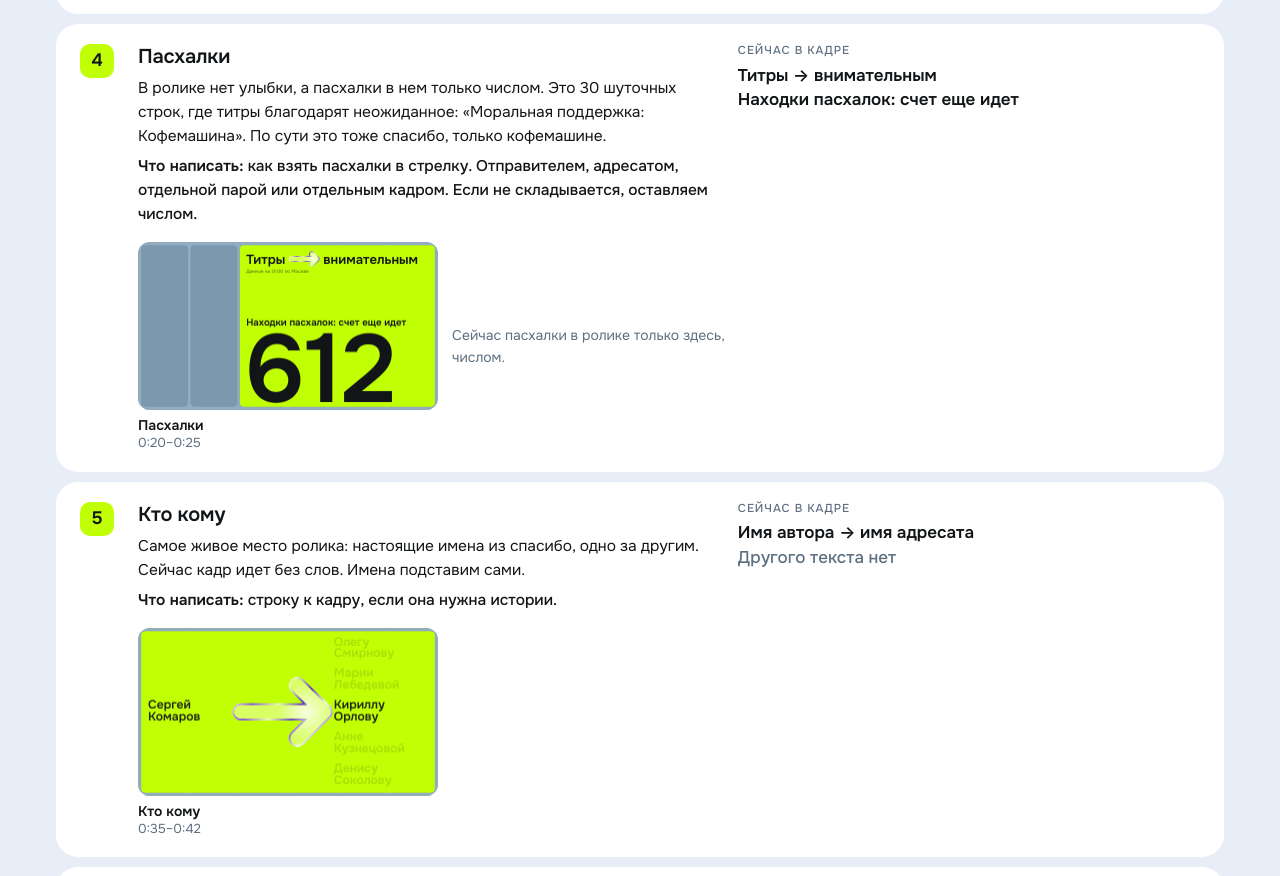
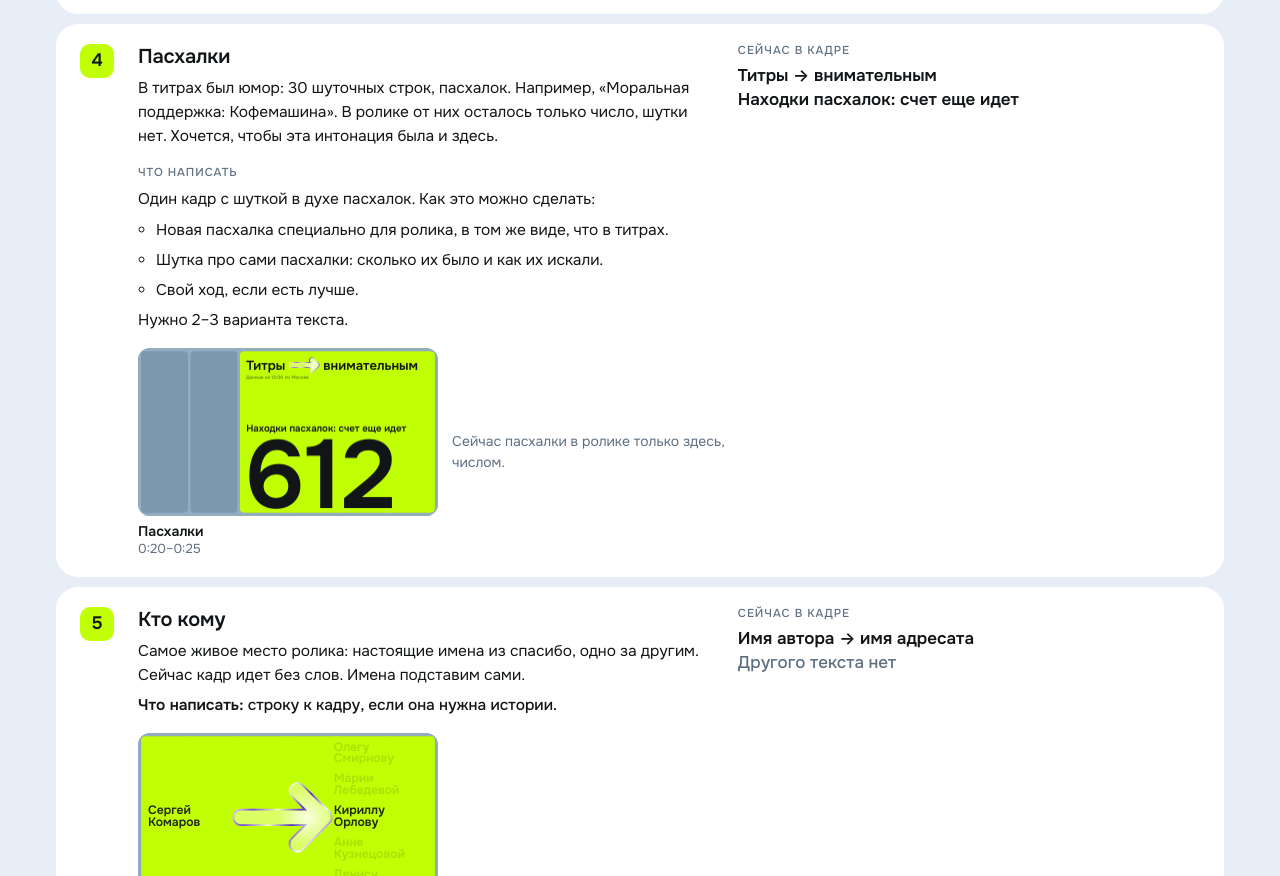
Before and after one commit to denismarsgpt-glitch/final-video-storyboard, a plain HTML site: page index.html in a window 1280 px wide. Shown: the part 4946-5822 px from the top of the page. Drawn offline with Linux system fonts and the light colour scheme.

Commit message:
Задание копирайтеру: пункт про пасхалки переписан
Co-Authored-By: Claude Fable 5.2 <noreply@anthropic.com>

```diff
--- a/index.html
+++ b/index.html
@@ -450,8 +450,15 @@ h2{font-weight:600;letter-spacing:-.02em}
       <li data-ts="23" data-note="Сейчас пасхалки в ролике только здесь, числом.">
         <div class="tr-main">
           <h3>Пасхалки</h3>
-          <p>В ролике нет улыбки, а пасхалки в нем только числом. Это 30 шуточных строк, где титры благодарят неожиданное: «Моральная поддержка: Кофемашина». По сути это тоже спасибо, только кофемашине.</p>
-          <p class="todo"><b>Что написать:</b> как взять пасхалки в стрелку. Отправителем, адресатом, отдельной парой или отдельным кадром. Если не складывается, оставляем числом.</p>
+          <p>В титрах был юмор: 30 шуточных строк, пасхалок. Например, «Моральная поддержка: Кофемашина». В ролике от них осталось только число, шутки нет. Хочется, чтобы эта интонация была и здесь.</p>
+          <span class="tr-sub">Что написать</span>
+          <p>Один кадр с шуткой в духе пасхалок. Как это можно сделать:</p>
+          <ul class="task-list">
+            <li>Новая пасхалка специально для ролика, в том же виде, что в титрах.</li>
+            <li>Шутка про сами пасхалки: сколько их было и как их искали.</li>
+            <li>Свой ход, если есть лучше.</li>
+          </ul>
+          <p>Нужно 2–3 варианта текста.</p>
         </div>
         <div class="tr-now"><span class="lbl">Сейчас в кадре</span><span>Титры → внимательным</span><span>Находки пасхалок: счет еще идет</span></div>
         <div class="tr-frames"></div>
```
